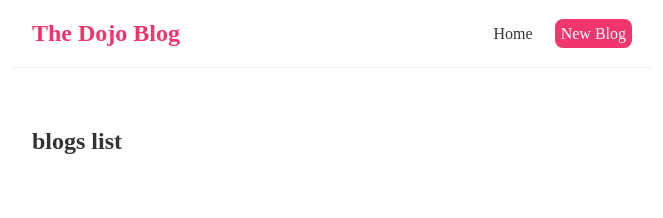
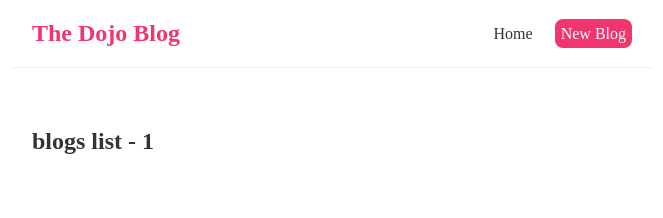
Before and after one commit to mikhita/Tip-Calculator-With-React, a React (Create React App) app in the folder gasan-test/: page /blogs/1 in a window 1280 px wide. Shown: the top 218 px of the page, without its empty margins (308-971 px from the left). Built offline with nearby package versions, Linux system fonts and the light colour scheme.

Commit message:
I add dynamically ides to the links using links import

```diff
--- a/gasan-test/src/BlogDetails.js
+++ b/gasan-test/src/BlogDetails.js
@@ -1,9 +1,9 @@
 import {useParams} from "react-router-dom"
 const BlogDetails = () => {
-    const {} = useParams;
+    const {id} = useParams()
     return (
         <div className="blog-details">
-            <h2>blogs list</h2>
+            <h2>blogs list - {id}</h2>
         </div>
      );
 }
--- a/gasan-test/src/BlogList.js
+++ b/gasan-test/src/BlogList.js
@@ -1,3 +1,4 @@
+import { Link } from "react-router-dom"
 const BlogList = ({blogs,title}) => {
     return (
         <div className="home">
@@ -5,8 +6,10 @@ const BlogList = ({blogs,title}) => {
         {blogs.map((blog)=> (
 
             <div className="blog-preview" key={blog.id}>
-                <h2>{blog.title}</h2>
-                <p>written by {blog.author}</p>
+                <Link to={`/blogs/${blog.id}`} style={{textDecoration: "none"}}>
+                    <h2>{blog.title}</h2>
+                    <p>written by {blog.author}</p>
+                </Link>
             </div>
         ))}
       </div>
--- a/gasan-test/src/index.css
+++ b/gasan-test/src/index.css
@@ -37,6 +37,7 @@
   padding: 10px 16px;
   margin: 20px 0;
   border-bottom: 1px solid #fafafa;
+
 }
 .blog-preview:hover {
   box-shadow: 1px 3px 5px rgba(0,0,0,0.1);
```
